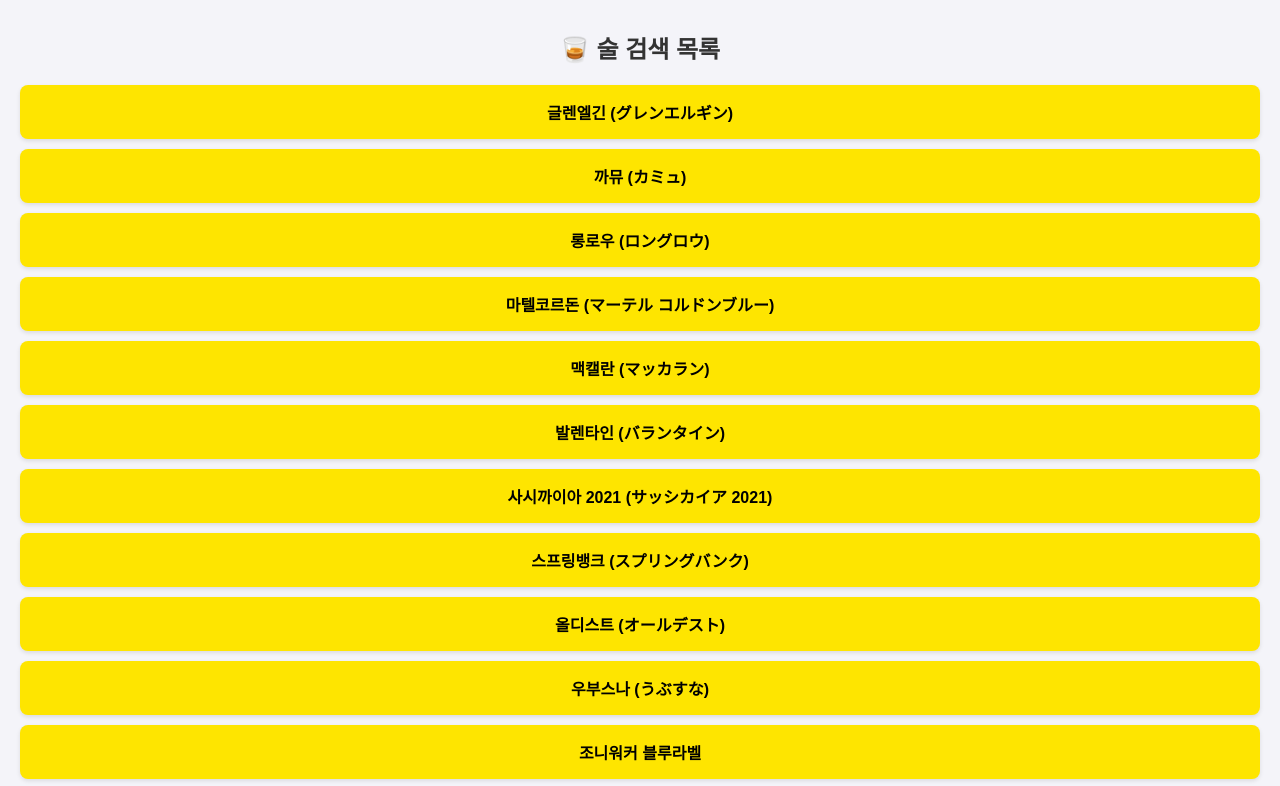
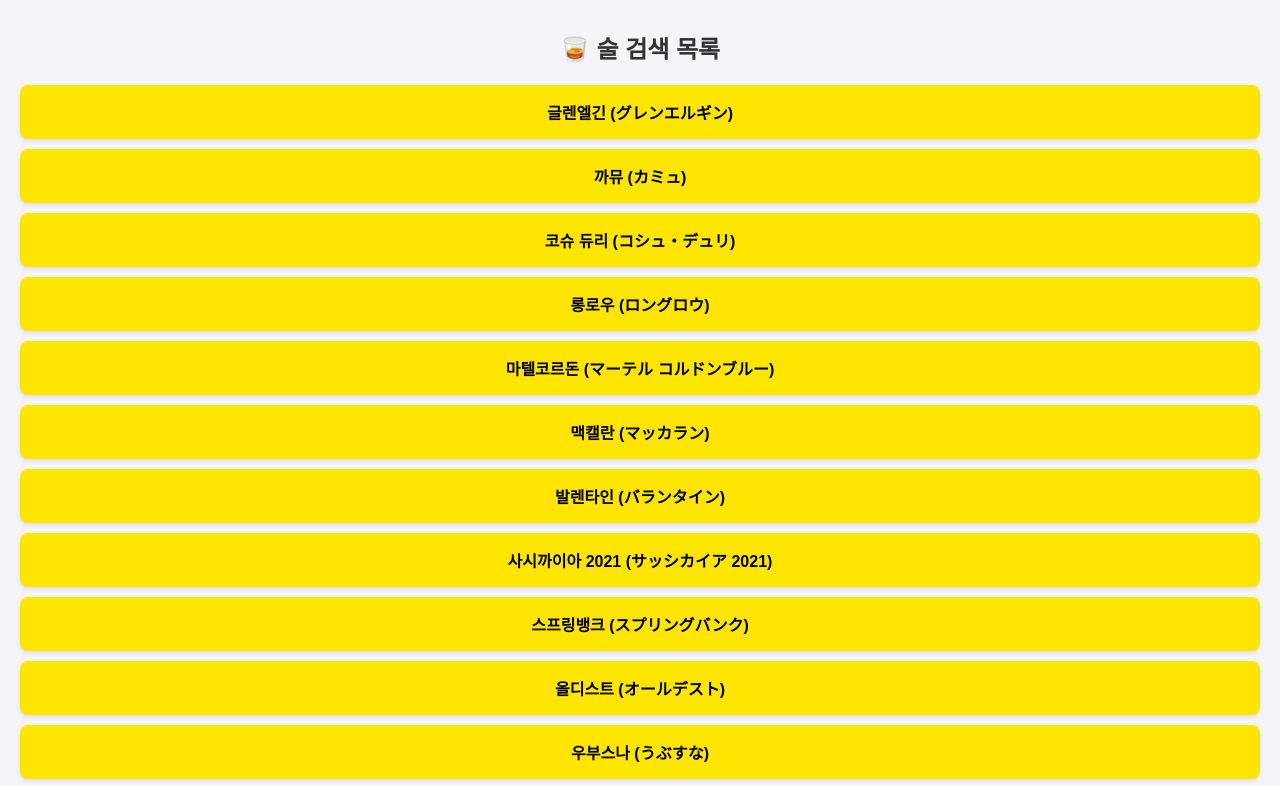
Before and after one commit to fran10040407-pixel/tangjinroom, a plain HTML site: page index.html in a window 1280 px wide. Shown: the top 786 px of the page. Drawn offline with Linux system fonts and the light colour scheme.

Commit message:
Update index.html

```diff
--- a/index.html
+++ b/index.html
@@ -30,6 +30,7 @@
     <h2>🥃 술 검색 목록</h2>
     <a href="https://auctions.yahoo.co.jp/search/search?p=グレンエルギン&auccat=2084006720&s1=end&o1=a" class="btn">글렌엘긴 (グレンエルギン)</a>
     <a href="https://auctions.yahoo.co.jp/search/search?p=カミュ&auccat=2084006720&s1=end&o1=a" class="btn">까뮤 (カミュ)</a>
+    <a href="https://auctions.yahoo.co.jp/search/search?p=コシュ・デュリ&auccat=2084006720&s1=end&o1=a" class="btn">코슈 듀리 (コシュ・デュリ)</a>
     <a href="https://auctions.yahoo.co.jp/search/search?p=ロングロウ&auccat=2084006720&s1=end&o1=a" class="btn">롱로우 (ロングロウ)</a>
     <a href="https://auctions.yahoo.co.jp/search/search?p=マーテル コルドンブルー&auccat=2084006720&s1=end&o1=a" class="btn">마텔코르돈 (マーテル コルドンブルー)</a>
     <a href="https://auctions.yahoo.co.jp/search/search?p=マッカラン&auccat=2084006720&s1=end&o1=a" class="btn">맥캘란 (マッカラン)</a>
```
